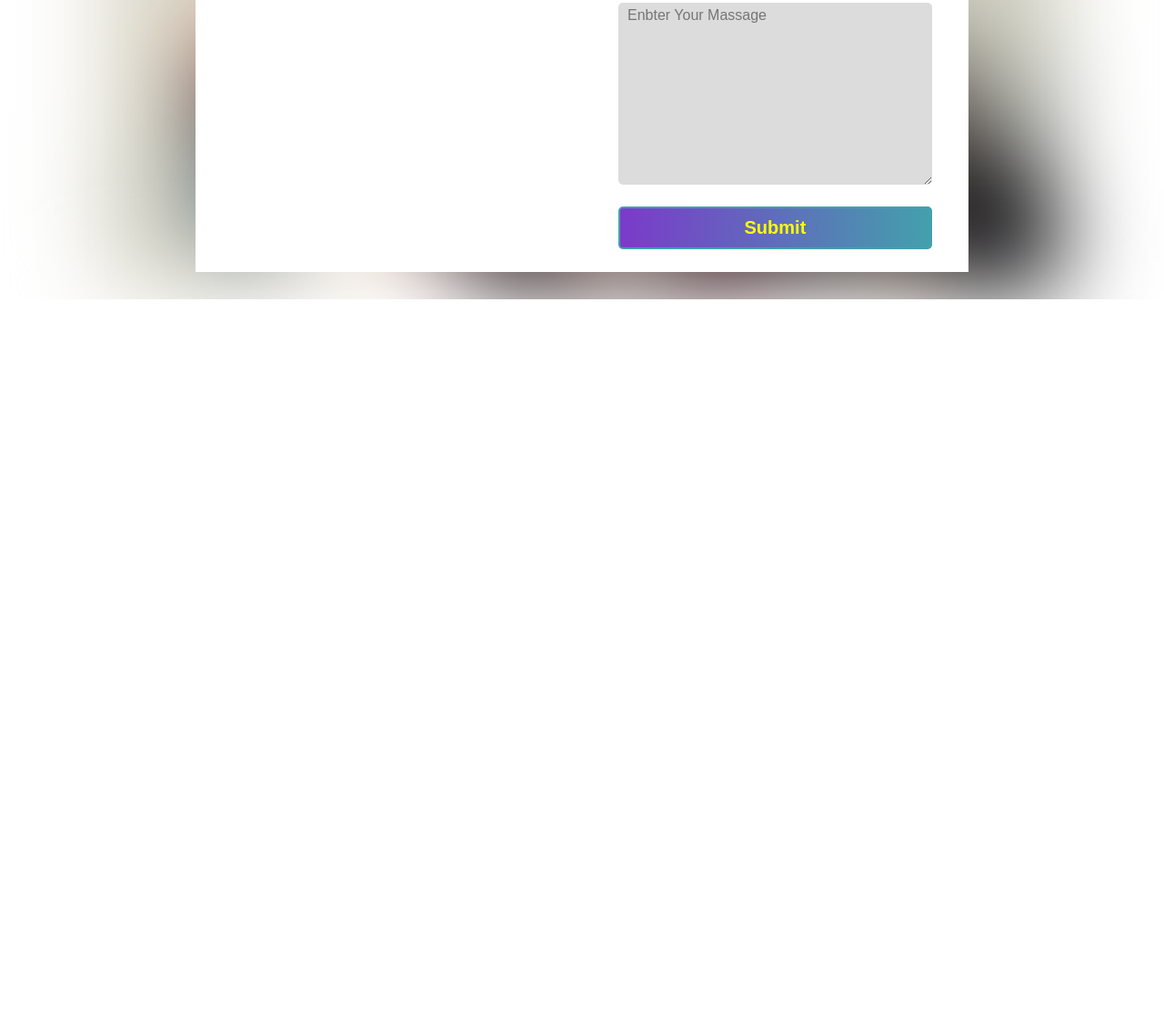
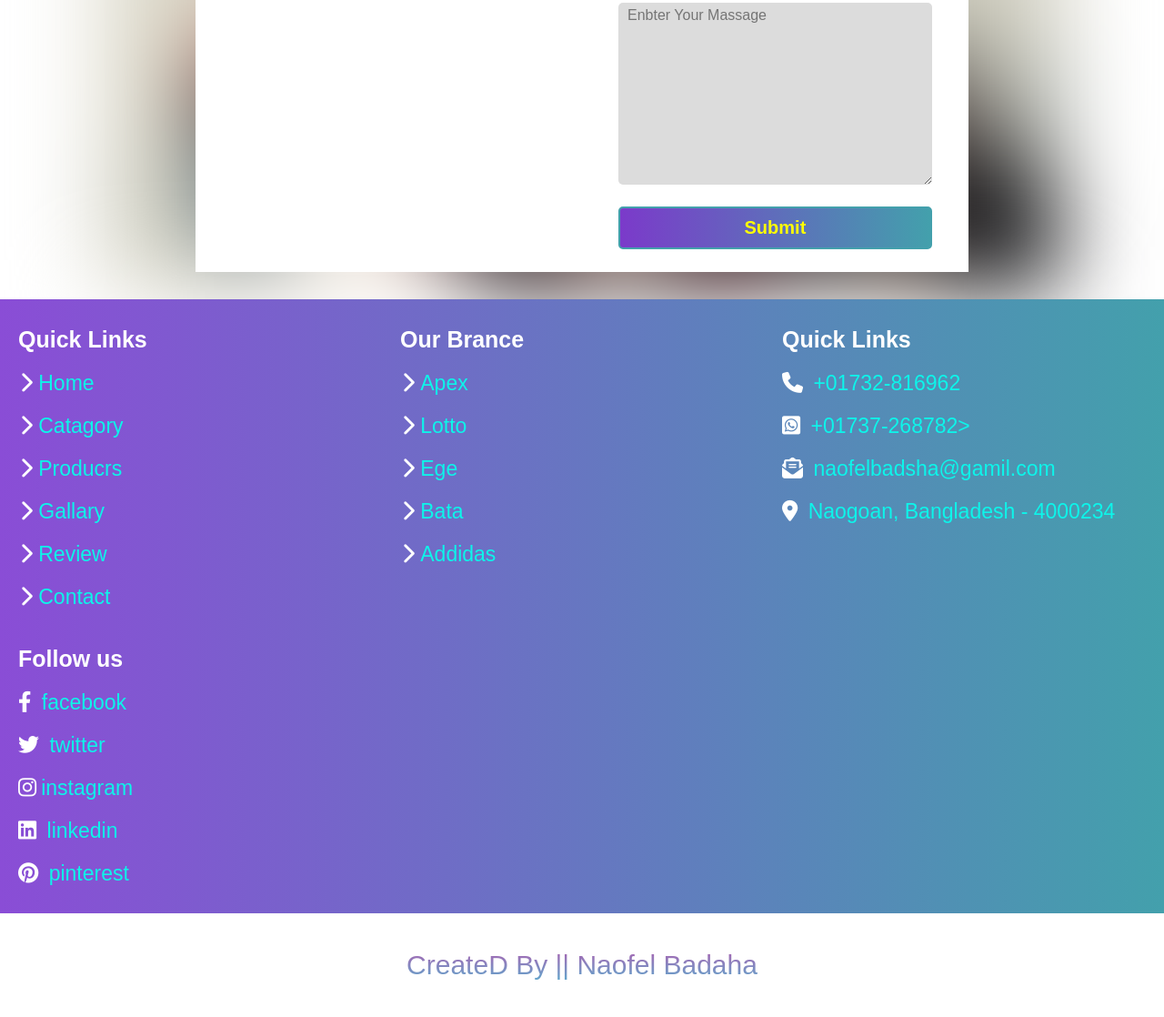
Before and after one commit to Naofel-Badsha/e-commers-2, a plain HTML site: page index.html in a window 1280 px wide. Shown: the part 9121-10239 px from the top of the page at 91% size. Before the commit the page ends 9450 px from the top, so only its background shows below. Drawn offline with Linux system fonts and the light colour scheme.

Commit message:
added footer section

```diff
--- a/index.html
+++ b/index.html
@@ -586,6 +586,50 @@
 
 
 
+    <!-------------Footer----------Section---------Start------------->
+    <footer class="Footer" id="Footer">
+        <div class="box-container">
+            <div class="box">
+                <h3>Quick Links</h3>
+                <a href="#"> <i class="fas fa-chevron-right"></i>Home</a>
+                <a href="#"> <i class="fas fa-chevron-right"></i>Catagory</a>
+                <a href="#"> <i class="fas fa-chevron-right"></i>Producrs</a>
+                <a href="#"> <i class="fas fa-chevron-right"></i>Gallary</a>
+                <a href="#"> <i class="fas fa-chevron-right"></i>Review</a>
+                <a href="#"> <i class="fas fa-chevron-right"></i>Contact</a>
+            </div>
+            <div class="box">
+                <h3>Our Brance</h3>
+                <a href="#"> <i class="fas fa-chevron-right"></i>Apex</a>
+                <a href="#"> <i class="fas fa-chevron-right"></i>Lotto</a>
+                <a href="#"> <i class="fas fa-chevron-right"></i>Ege</a>
+                <a href="#"> <i class="fas fa-chevron-right"></i>Bata</a>
+                <a href="#"> <i class="fas fa-chevron-right"></i>Addidas</a>
+            </div>
+            <div class="box">
+                <h3>Quick Links</h3>
+                <a href="#"> <i class="fa-solid fa-phone"></i> +01732-816962</a>
+                <a href="#"> <i class="fa-brands fa-square-whatsapp"></i> +01737-268782>
+                    <a href="#"> <i class="fa-solid fa-envelope-open-text"></i> naofelbadsha@gamil.com</a>
+                    <a href="#"> <i class="fa-solid fa-location-dot"></i> Naogoan, Bangladesh - 4000234</a>
+            </div>
+            <div class="box">
+                <h3>Follow us</h3>
+                <a href="#"> <i class="fab fa-facebook-f"></i> facebook</a>
+                <a href="#"> <i class="fab fa-twitter"></i> twitter</a>
+                <a href="#"> <i class="fab fa-instagram"></i>instagram</a>
+                <a href="#"> <i class="fab fa-linkedin"></i> linkedin</a>
+                <a href="#"> <i class="fab fa-pinterest"></i> pinterest</a>
+            </div>
+        </div>
+
+
+        <div class="credit">CreateD By || Naofel Badaha</div>
+    </footer>
+    <!-------------Footer----------Section---------Start------------->
+
+
+
 
 
 
--- a/style.css
+++ b/style.css
@@ -954,6 +954,59 @@ header .fav-form .box .content .quantity {
 
 
 
+/*-------------Footer----------Section---------Start-------------*/
+.Footer .box-container{
+    display: grid;
+    grid-gap: 2rem;
+    grid-template-columns: repeat(auto-fit, minmax(30rem, 1fr));
+    background-image: linear-gradient(to right, #8a4dd6,#43a0ac);
+    padding: 20px;
+}
+
+.Footer .box-container .box h3{
+    font-size: 2.5rem;
+    color: #fff;
+    padding: 1rem 0;
+    font-family: sans-serif;
+    font-weight: 800;
+}
+
+.Footer .box-container .box a{
+    display: block;
+    font-size: 2.3rem;
+    color: #0df5ea;
+    padding: 1rem 0;
+    font-family: sans-serif;
+}
+
+.Footer .box-container .box a:hover{
+    text-decoration: underline;
+}
+
+.Footer .box-container .box a i{
+    padding-right: .5rem;
+    color: #fff;
+    transition: 0.5s;
+}
+
+.Footer .box-container .box a:hover i{
+    padding-right: 2rem;
+    font-style: italic;
+}
+
+.Footer .credit{
+    font-size: 30px;
+    background: -webkit-linear-gradient(#ff1493, #0df5ea);
+    -webkit-background-clip: text;
+    -webkit-text-fill-color: transparent;
+    text-align: center;
+    padding: 40px 0px;
+}
+
+/*-------------Footer----------Section---------End-------------*/
+
+
+
 
 
 
```
Lines whose indentation alone changed are shown as unchanged.
